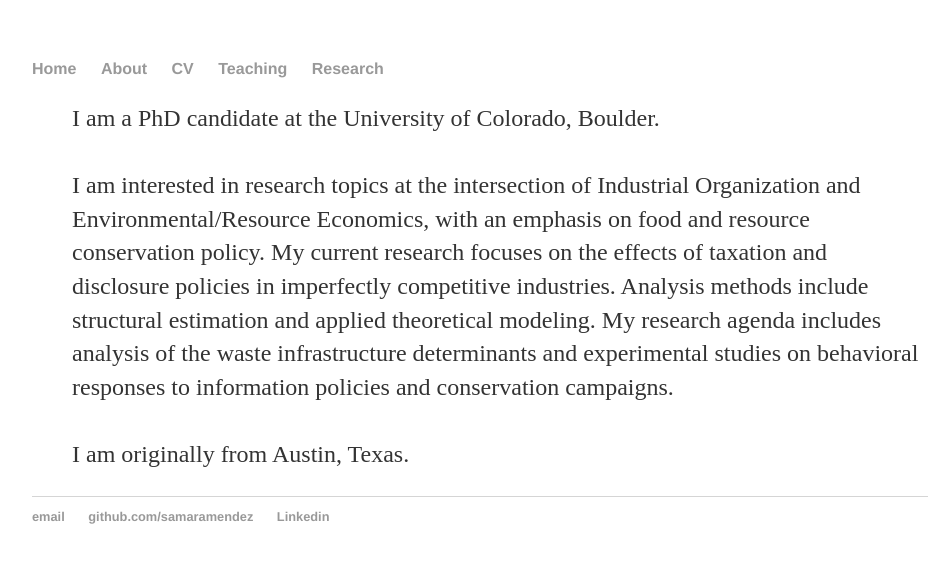
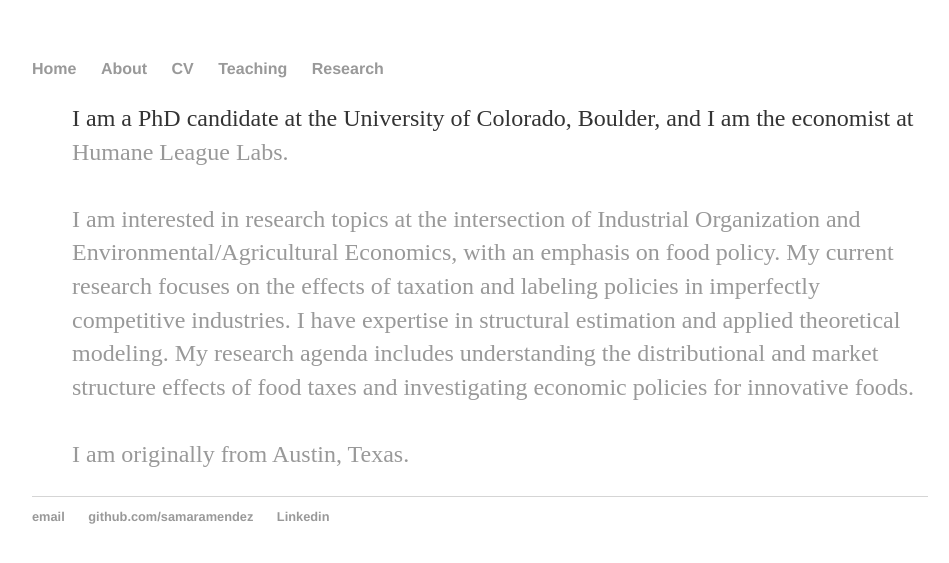
Before and after one commit to samaramendez/samaramendez.github.io, a Jekyll site: the page built from about/index.html, in a window 1280 px wide. Shown: the top 563 px of the page, without its empty margins (160-1109 px from the left). Built offline with Jekyll 4.4.1, drawn with Linux system fonts in a browser that asks for light colours.

Commit message:
added HLL link

```diff
--- a/about/index.html
+++ b/about/index.html
@@ -8,8 +8,8 @@ title: Samara Mendez
 <div class="blurb">
 		<ul>
 
-	<p> I am a PhD candidate at the University of Colorado, Boulder. <br><br> I am interested in research topics at the intersection of Industrial Organization and Environmental/Resource Economics, with an emphasis on food and resource conservation policy.
-	My current research focuses on the effects of taxation and disclosure policies in imperfectly competitive industries. Analysis methods include structural estimation and applied theoretical modeling. My research agenda includes analysis of the waste infrastructure determinants and experimental studies on behavioral responses to information policies and conservation campaigns.
+	<p> I am a PhD candidate at the University of Colorado, Boulder, and I am the economist at <a href="http://www.humaneleaguelabs.org/">Humane League Labs.<a/> <br><br> I am interested in research topics at the intersection of Industrial Organization and Environmental/Agricultural Economics, with an emphasis on food policy.
+	My current research focuses on the effects of taxation and labeling policies in imperfectly competitive industries. I have expertise in structural estimation and applied theoretical modeling. My research agenda includes understanding the distributional and market structure effects of food taxes and investigating economic policies for innovative foods.
 
 	<br><br>I am originally from Austin, Texas.</p>
 	</ul>
```
